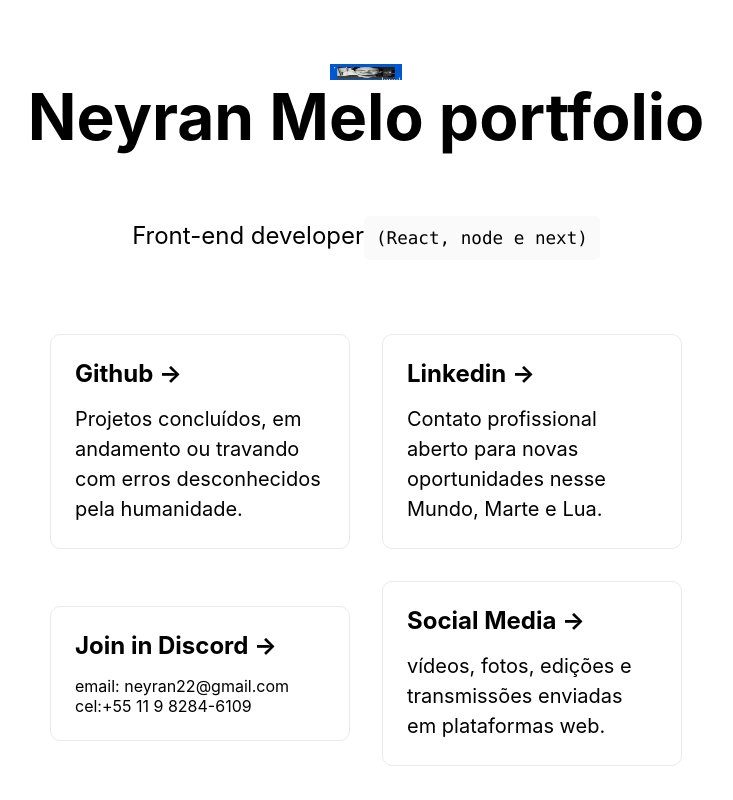
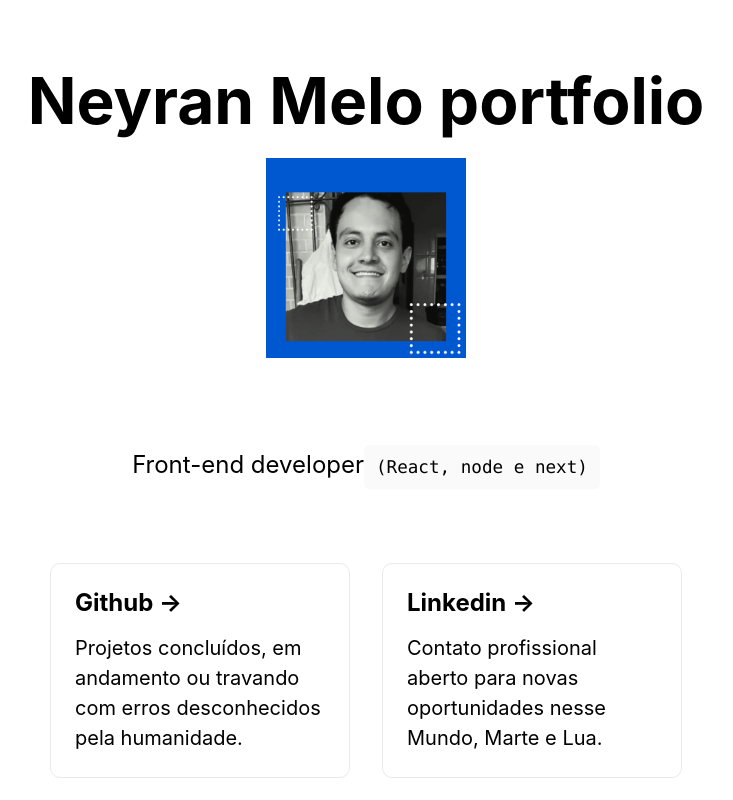
Before and after one commit to neyranms/phylcus, a Next.js app: page / in a window 1280 px wide. Shown: the top 800 px of the page, without its empty margins (274-1007 px from the left). Built offline with nearby package versions, Linux system fonts and the light colour scheme.

Commit message:
testImage

```diff
--- a/pages/index.js
+++ b/pages/index.js
@@ -14,10 +14,14 @@ export default function Home() {
       </Head>
 
       <main className={styles.main}>
-        <Image src={perfil} alt={perfil} width={72} height={16} />
+
         <h1 className={styles.title}>
           Neyran Melo portfolio
         </h1>
+
+        <h2 className={styles.Image}>
+          <Image src={perfil} alt="perfil" width={200} height={200} />
+        </h2>
 
         <p className={styles.description}>
           Front-end developer{''}
```
